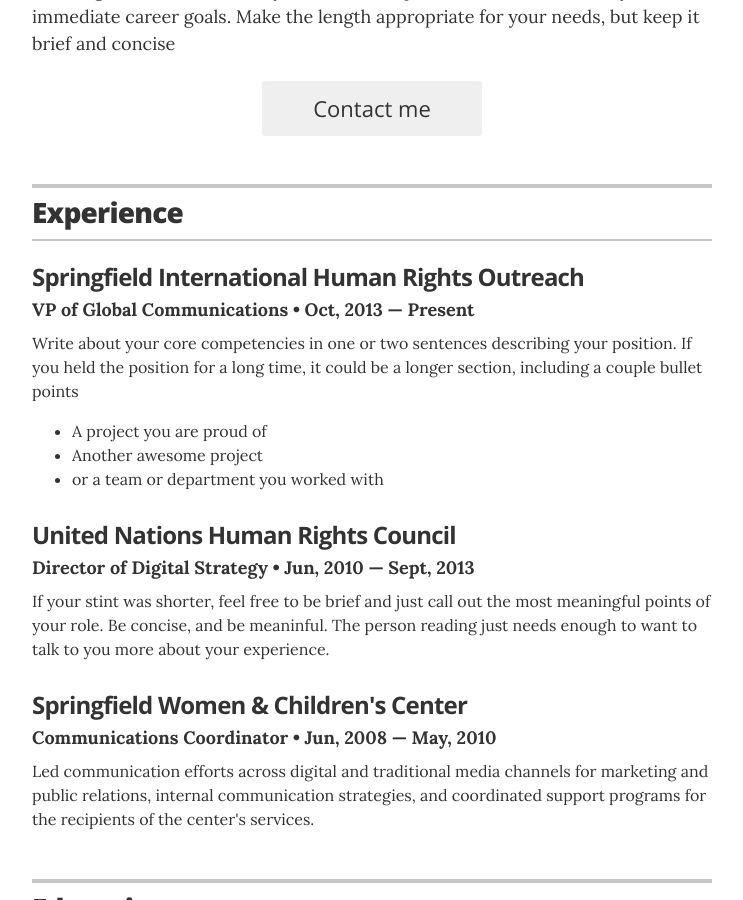
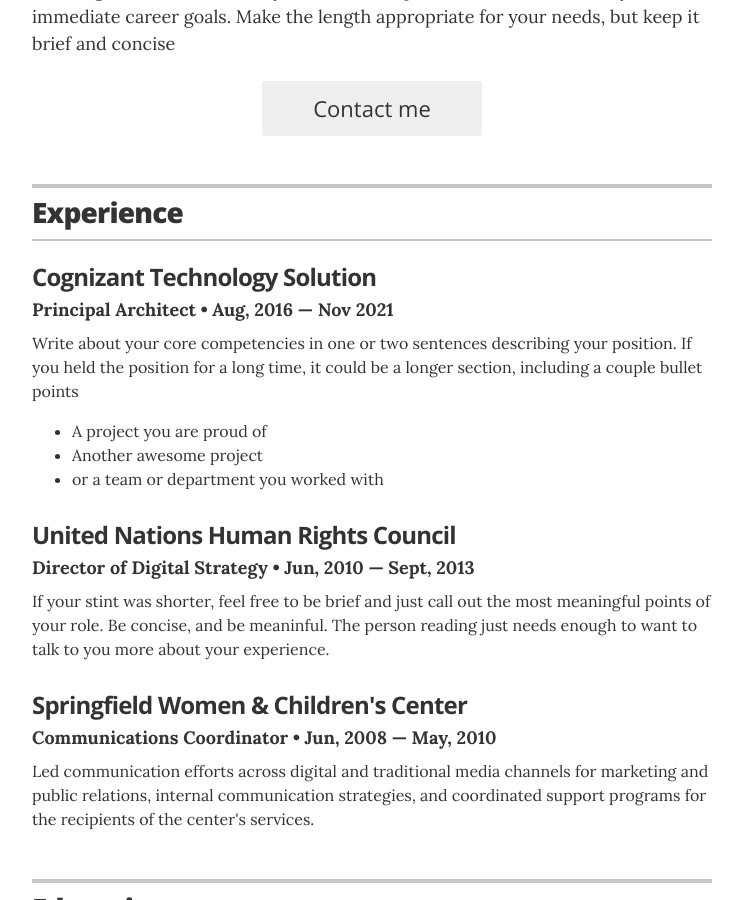
Before and after one commit to rroyhere/resume, a Jekyll site: the page built from index.html, in a window 1280 px wide and 900 px high, scrolled down 337 px. Shown: the whole window, without its empty margins (268-1011 px from the left). Built offline with Jekyll 4.4.1, drawn with Linux system fonts in a browser that asks for light colours.

Commit message:
adding experience

```diff
--- a/_data/experience.yml
+++ b/_data/experience.yml
@@ -1,19 +1,20 @@
 # Jobs
-# VP of Global Communications
-- company: Springfield International Human Rights Outreach
-  position: VP of Global Communications
-  duration: Oct, 2013 &mdash; Present
-  summary: Write about your core competencies in one or two sentences describing your position. If you held the position for a long time, it could be a longer section, including a couple bullet points	<ul class="resume-item-list"><li>A project you are proud of</li><li>Another awesome project</li><li>or a team or department you worked with</li></ul>
+# Principal Architect
+- company: Cognizant Technology Solution
+  clients: JPMorgan Chase (Merchant Payment Tech, GTI), Discover, Corelogic
+  position: Principal Architect
+  duration: Aug, 2016 &mdash; Nov 2021
+  summary: "Write about your core competencies in one or two sentences describing your position. If you held the position for a long time, it could be a longer section, including a couple bullet points\t<ul class=\"resume-item-list\"><li>A project you are proud of</li><li>Another awesome project</li><li>or a team or department you worked with</li></ul>"
 
 # Director of Digital Stratgy
 - company: United Nations Human Rights Council
   position: Director of Digital Strategy
-  duration:  Jun, 2010 &mdash; Sept, 2013
+  duration: Jun, 2010 &mdash; Sept, 2013
   summary: If your stint was shorter, feel free to be brief and just call out the most meaningful points of your role. Be concise, and be meaninful. The person reading just needs enough to want to talk to you more about your experience.
 
 
 # Communications Coordinator
 - company: Springfield Women & Children's Center
   position: Communications Coordinator
-  duration:   Jun, 2008  &mdash; May, 2010
+  duration: Jun, 2008  &mdash; May, 2010
   summary: Led communication efforts across digital and traditional media channels for marketing and public relations, internal communication strategies, and coordinated support programs for the recipients of the center's services.
```
